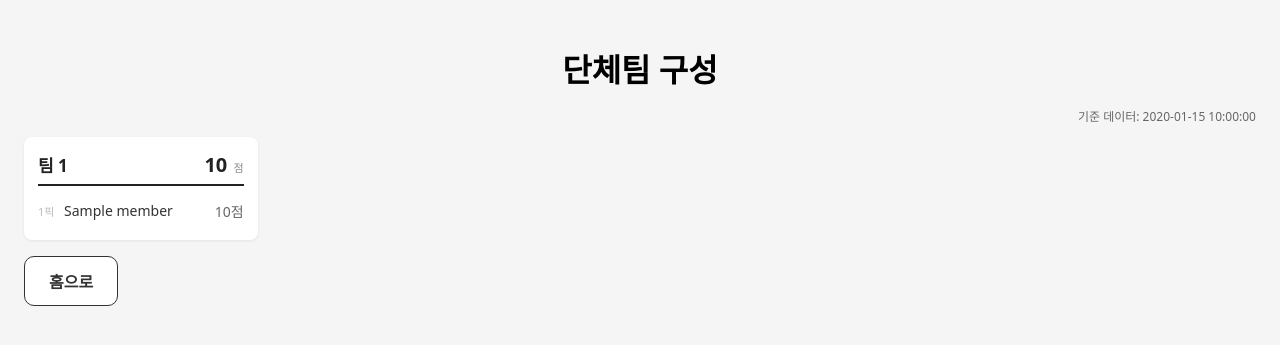
After one commit to yanghoJI/moon_arrow, a FastAPI app: template templates/team.html in a window 1280 px wide. The commit adds this page. Shown: the top 345 px of the page. Run offline with FastAPI, Linux system fonts and the light colour scheme; the template is opened without the code that fills it: most values are stand-ins (such as "Sample title", 1, 10 or a date in 2020); parts of the project's set-up code (start-up, migrations or seed data) failed here and were passed over.

Commit message:
Add snake draft team builder with dedicated API endpoints
- Add /api/team?n= to generate teams via snake draft
- Add /api/team/clear to reset team composition
- Cache generated teams server-side; /team page displays cached result
- Add 단체팀 구성 button to index page

Co-Authored-By: Claude Sonnet 4.6 <noreply@anthropic.com>

```diff
--- a/main.py
+++ b/main.py
@@ -12,6 +12,8 @@ cache: dict = {
     "rankings": [],
     "notices": [],
     "squads": [],
+    "teams": [],
+    "num_teams": 0,
     "last_updated": None,
 }
 
@@ -124,6 +126,31 @@ async def board(request: Request):
     })
 
 
+@app.get("/api/team/clear")
+async def api_team_clear():
+    cache["teams"] = []
+    cache["num_teams"] = 0
+    return RedirectResponse(url="/team", status_code=303)
+
+
+@app.get("/api/team")
+async def api_team(n: int = 2):
+    n = max(2, min(n, len(cache["rankings"]) or 2))
+    cache["teams"] = sheets.make_teams(cache["rankings"], n)
+    cache["num_teams"] = n
+    return RedirectResponse(url="/team", status_code=303)
+
+
+@app.get("/team", response_class=HTMLResponse)
+async def team(request: Request):
+    return templates.TemplateResponse("team.html", {
+        "request": request,
+        "teams": cache["teams"],
+        "num_teams": cache["num_teams"],
+        "last_updated": cache["last_updated"],
+    })
+
+
 @app.get("/squad", response_class=HTMLResponse)
 async def squad(request: Request):
     return templates.TemplateResponse("squad.html", {
--- a/services/sheets.py
+++ b/services/sheets.py
@@ -99,6 +99,18 @@ async def fetch_rank_sheet() -> tuple:
     return _parse_rankings(rows), _parse_squads(rows)
 
 
+def make_teams(rankings: list, num_teams: int) -> list:
+    """스네이크 드래프트로 num_teams개의 팀에 선수를 배분."""
+    teams = [{"team_num": i + 1, "members": [], "total": 0} for i in range(num_teams)]
+    for i, player in enumerate(rankings):
+        round_num = i // num_teams
+        pos = i % num_teams
+        team_idx = pos if round_num % 2 == 0 else (num_teams - 1 - pos)
+        teams[team_idx]["members"].append(player)
+        teams[team_idx]["total"] += player["total"]
+    return teams
+
+
 async def fetch_notices() -> list:
     rows = await _fetch_csv(NOTICE_URL)
     items = []
--- a/templates/index.html
+++ b/templates/index.html
@@ -35,5 +35,6 @@
   <a class="btn" href="/rank">현재 등수 보기</a>
   <a class="btn" href="/board">공지 / 상황판</a>
   <a class="btn" href="/squad">작대 구성 보기</a>
+  <a class="btn" href="/team">단체팀 구성</a>
 </body>
 </html>
--- /dev/null
+++ b/templates/team.html
@@ -0,0 +1,130 @@
+<!DOCTYPE html>
+<html lang="ko">
+<head>
+  <meta charset="UTF-8">
+  <title>단체팀 구성</title>
+  <meta name="viewport" content="width=device-width, initial-scale=1">
+  <style>
+    body {
+      font-family: system-ui, -apple-system, BlinkMacSystemFont, "Segoe UI", sans-serif;
+      padding: 16px;
+      background: #f5f5f5;
+    }
+    h1 {
+      text-align: center;
+      margin-bottom: 16px;
+    }
+    .updated {
+      text-align: right;
+      font-size: 12px;
+      color: #666;
+      margin-bottom: 12px;
+    }
+    .team-grid {
+      display: grid;
+      grid-template-columns: repeat(auto-fill, minmax(200px, 1fr));
+      gap: 16px;
+    }
+    .team {
+      background: #fff;
+      border-radius: 8px;
+      padding: 14px;
+      box-shadow: 0 1px 3px rgba(0,0,0,0.08);
+    }
+    .team-header {
+      display: flex;
+      justify-content: space-between;
+      align-items: baseline;
+      margin-bottom: 10px;
+      border-bottom: 2px solid #222;
+      padding-bottom: 6px;
+    }
+    .team-name {
+      font-size: 17px;
+      font-weight: bold;
+      color: #222;
+    }
+    .team-total {
+      font-size: 20px;
+      font-weight: bold;
+      color: #222;
+    }
+    .team-total-label {
+      font-size: 11px;
+      color: #888;
+      margin-left: 2px;
+    }
+    .member-list {
+      list-style: none;
+      padding: 0;
+      margin: 0;
+    }
+    .member {
+      display: flex;
+      justify-content: space-between;
+      padding: 5px 0;
+      font-size: 14px;
+      border-bottom: 1px solid #f0f0f0;
+    }
+    .member:last-child {
+      border-bottom: none;
+    }
+    .member-name { color: #333; }
+    .member-score { color: #666; font-variant-numeric: tabular-nums; }
+    .draft-order {
+      font-size: 11px;
+      color: #bbb;
+      margin-right: 6px;
+    }
+    .btn {
+      display: inline-block;
+      margin: 16px 8px 0 0;
+      padding: 12px 24px;
+      background: white;
+      border-radius: 10px;
+      border: 1px solid #333;
+      font-size: 16px;
+      font-weight: 600;
+      text-decoration: none;
+      color: #333;
+    }
+  </style>
+</head>
+<body>
+  <h1>단체팀 구성</h1>
+  <div class="updated">
+    {% if last_updated %}기준 데이터: {{ last_updated }}{% else %}데이터 없음{% endif %}
+  </div>
+
+  {% if not teams %}
+  <p style="color:#888; text-align:center; margin-top:40px;">아직 팀이 생성되지 않았습니다.</p>
+  {% else %}
+  <div class="team-grid">
+    {% for team in teams %}
+    <div class="team">
+      <div class="team-header">
+        <span class="team-name">팀 {{ team.team_num }}</span>
+        <span>
+          <span class="team-total">{{ team.total }}</span>
+          <span class="team-total-label">점</span>
+        </span>
+      </div>
+      <ul class="member-list">
+        {% for member in team.members %}
+        <li class="member">
+          <span>
+            <span class="draft-order">{{ loop.index }}픽</span>
+            <span class="member-name">{{ member.name }}</span>
+          </span>
+          <span class="member-score">{{ member.total }}점</span>
+        </li>
+        {% endfor %}
+      </ul>
+    </div>
+    {% endfor %}
+  </div>
+  {% endif %}
+
+  <a class="btn" href="/">홈으로</a>
+</body>
+</html>
```
